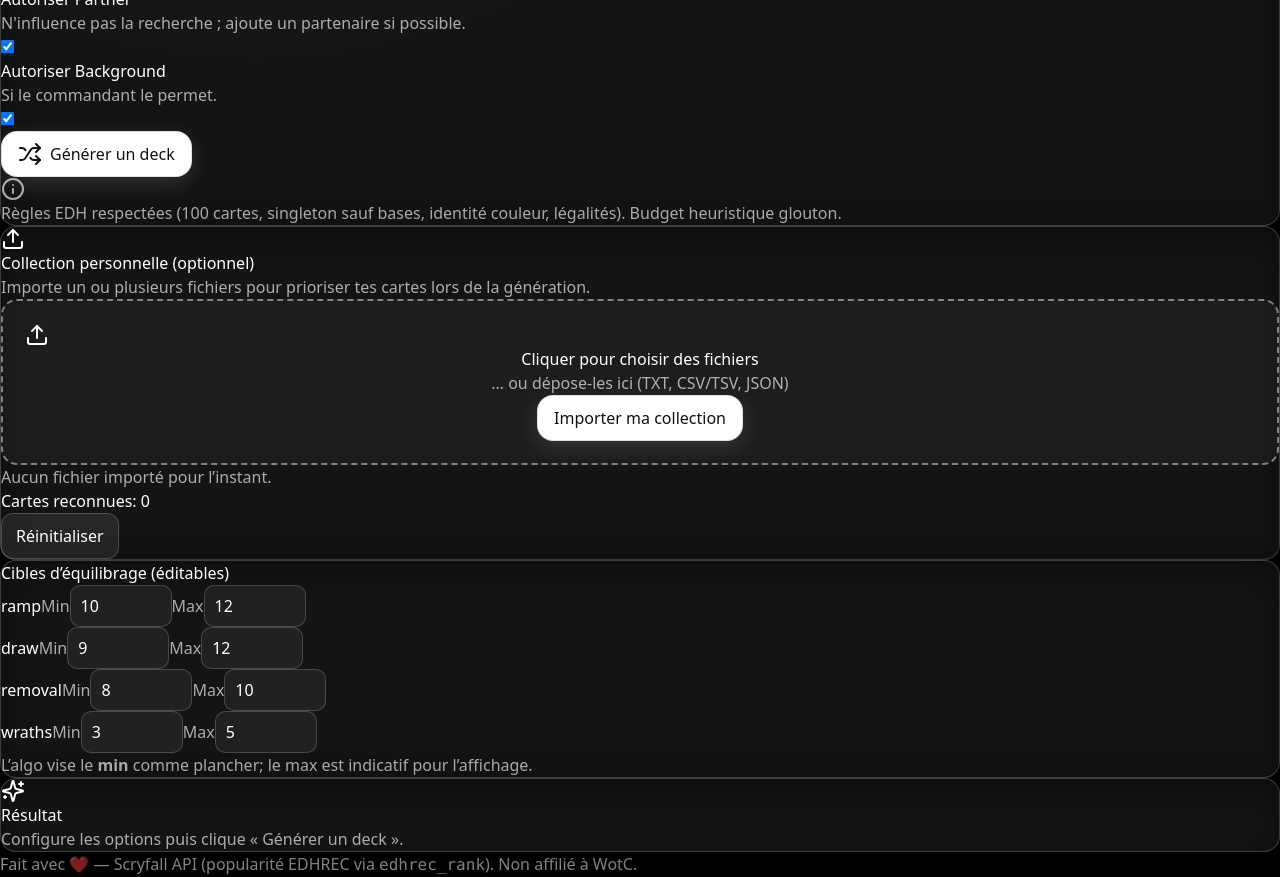
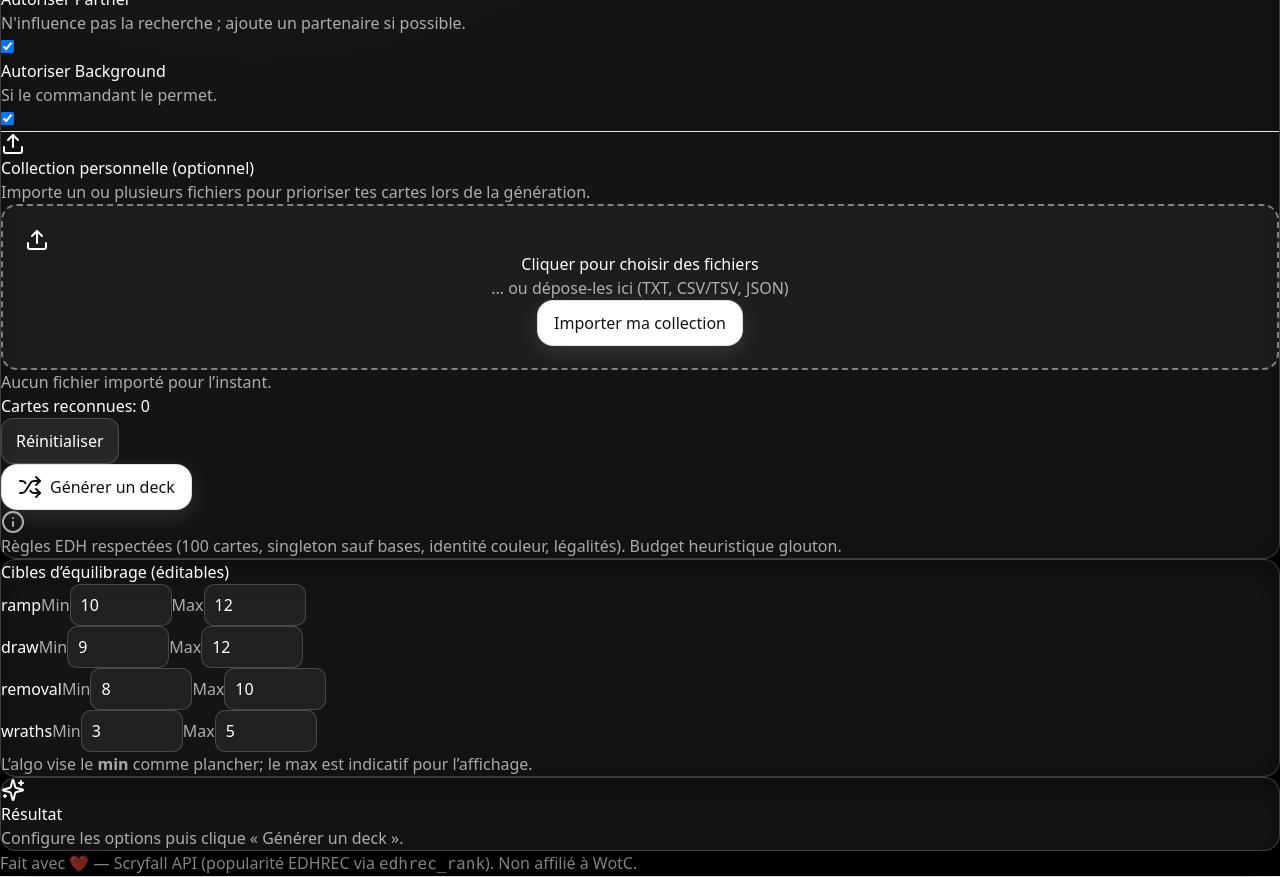
Before and after one commit to Lawsings/commander-craft, a React (Vite) app: page / in a window 1280 px wide. Shown: the part 480-1357 px from the top of the page. Built offline with nearby package versions, Linux system fonts and the light colour scheme.

Commit message:
Upadate index.css / app.jsx
Correction ombre theme clair
Déplacement section collection

```diff
--- a/src/App.jsx
+++ b/src/App.jsx
@@ -190,7 +190,6 @@ export default function App() {
               <div className="mt-4">
                 <span className="muted text-sm">Identité couleur (optionnel)</span>
                 <div className="flex gap-2 mt-2 flex-wrap items-center">
-                  {/* Bouton "Uncolor" / Réinitialiser */}
                   <button className="btn p-2.5" onClick={() => setDesiredCI("")} title="Aucune couleur (Réinitialiser)">
                      <svg xmlns="http://www.w3.org/2000/svg" width="20" height="20" viewBox="0 0 24 24" fill="none" stroke="currentColor" strokeWidth="2" strokeLinecap="round" strokeLinejoin="round">
                         <circle cx="12" cy="12" r="10"/>
@@ -259,32 +258,21 @@ export default function App() {
               <input type="checkbox" checked={allowBackground} onChange={e => setAllowBackground(e.target.checked)} />
             </div>
 
-            <button className="mt-5 w-full btn-primary justify-center" disabled={loading} onClick={generate}>
-              {loading ? (<RefreshCcw className="h-4 w-4 animate-spin" />) : (<Shuffle className="h-4 w-4" />)} {loading ? "Génération..." : "Générer un deck"}
-            </button>
-
-            {error && <p className="text-sm" style={{ color: '#ffb4c2' }}>{error}</p>}
-
-            <div className="text-xs muted flex items-start gap-2 mt-3">
-              <Info className="h-4 w-4 mt-0.5" />
-              <p>Règles EDH respectées (100 cartes, singleton sauf bases, identité couleur, légalités). Budget heuristique glouton.</p>
-            </div>
-          </div>
-
-          <div className="lg:col-span-2 space-y-8">
-            <div className="glass p-6">
-              <div className="flex items-center gap-2 mb-4"><Upload className="h-5 w-5" /><h2 className="font-medium">Collection personnelle (optionnel)</h2></div>
+            {/* SECTION COLLECTION PERSONNELLE DÉPLACÉE ICI */}
+            <hr className="my-6 border-white/10" />
+            <div>
+              <div className="flex items-center gap-2 mb-4"><Upload className="h-5 w-5"/><h2 className="font-medium">Collection personnelle (optionnel)</h2></div>
               <p className="text-sm muted">Importe un ou plusieurs fichiers pour prioriser tes cartes lors de la génération.</p>
-              <div className="mt-3"><FileDrop onFiles={async (files) => { for (const f of files) { await handleCollectionFile(f); } }} /></div>
+              <div className="mt-3"><FileDrop onFiles={async (files)=>{ for(const f of files){ await handleCollectionFile(f); } }}/></div>
               <div className="mt-3 text-sm">
-                {uploadedFiles.length > 0 ? (
+                {uploadedFiles.length>0 ? (
                   <div className="space-y-2">
                     <div className="muted text-xs">Fichiers importés ({uploadedFiles.length}) :</div>
                     <ul className="grid md:grid-cols-2 gap-2">
-                      {uploadedFiles.map(f => (
+                      {uploadedFiles.map(f=> (
                         <li key={f.id} className="flex items-center justify-between glass-strong rounded-lg px-3 py-1.5">
                           <span className="truncate" title={f.name}>{f.name}</span>
-                          <button className="btn" onClick={() => removeUploadedFile(f.id)} title="Supprimer ce fichier"><Trash2 className="h-4 w-4" /></button>
+                          <button className="btn" onClick={()=>removeUploadedFile(f.id)} title="Supprimer ce fichier"><Trash2 className="h-4 w-4"/></button>
                         </li>
                       ))}
                     </ul>
@@ -297,79 +285,98 @@ export default function App() {
               </div>
             </div>
 
+            <button className="mt-6 w-full btn-primary justify-center" disabled={loading} onClick={generate}>
+              {loading? (<RefreshCcw className="h-4 w-4 animate-spin"/>):(<Shuffle className="h-4 w-4"/>)} {loading?"Génération...":"Générer un deck"}
+            </button>
+
+            {error && <p className="text-sm mt-3" style={{color:'#ffb4c2'}}>{error}</p>}
+
+            <div className="text-xs muted flex items-start gap-2 mt-3">
+              <Info className="h-4 w-4 mt-0.5"/>
+              <p>Règles EDH respectées (100 cartes, singleton sauf bases, identité couleur, légalités). Budget heuristique glouton.</p>
+            </div>
+          </div>
+
+          {/* Right column */}
+          <div className="lg:col-span-2 space-y-8">
+            {/* Editable balance targets */}
             <div className="glass p-6">
               <h3 className="font-medium mb-3">Cibles d’équilibrage (éditables)</h3>
               <div className="grid md:grid-cols-2 gap-4 text-sm">
-                {["ramp", "draw", "removal", "wraths"].map(cat => (
+                {["ramp","draw","removal","wraths"].map(cat=> (
                   <div key={cat} className="flex items-center gap-2">
                     <span className="w-28 capitalize">{cat}</span>
                     <label className="text-xs muted">Min</label>
-                    <input type="number" className="w-16 input px-2 py-1" value={targets[cat].min} min={0} max={99} onChange={e => setTargets(prev => ({ ...prev, [cat]: { ...prev[cat], min: Number(e.target.value) || 0 } }))} />
+                    <input type="number" className="w-16 input px-2 py-1" value={targets[cat].min} min={0} max={99} onChange={e=>setTargets(prev=>({...prev, [cat]:{...prev[cat], min:Number(e.target.value)||0}}))}/>
                     <label className="text-xs muted">Max</label>
-                    <input type="number" className="w-16 input px-2 py-1" value={targets[cat].max} min={0} max={99} onChange={e => setTargets(prev => ({ ...prev, [cat]: { ...prev[cat], max: Number(e.target.value) || 0 } }))} />
+                    <input type="number" className="w-16 input px-2 py-1" value={targets[cat].max} min={0} max={99} onChange={e=>setTargets(prev=>({...prev, [cat]:{...prev[cat], max:Number(e.target.value)||0}}))}/>
                   </div>
                 ))}
               </div>
               <p className="text-xs muted mt-2">L’algo vise le <b>min</b> comme plancher; le max est indicatif pour l’affichage.</p>
             </div>
 
+            {/* Result */}
             <div className="glass p-6">
-              <div className="flex items-center gap-2 mb-4"><Sparkles className="h-5 w-5" /><h2 className="font-medium">Résultat</h2></div>
+              <div className="flex items-center gap-2 mb-4"><Sparkles className="h-5 w-5"/><h2 className="font-medium">Résultat</h2></div>
               {!deck ? (
                 <div className="text-sm muted">Configure les options puis clique « Générer un deck ».</div>
               ) : (
                 <div className="space-y-6">
+                  {/* Commander(s) */}
                   <div ref={commanderSectionRef} className="section-anchor">
-                    <h3 className="text-lg font-medium">Commandant{deck.commanders.length > 1 ? 's' : ''} ({deck.commanders.length})</h3>
+                    <h3 className="text-lg font-medium">Commandant{deck.commanders.length>1?'s':''} ({deck.commanders.length})</h3>
                     <div className="mt-2 grid md:grid-cols-2 gap-3">
-                      {deck.commandersFull?.map((c, i) => {
+                      {deck.commandersFull?.map((c,i)=> {
                         const owned = isOwned(c.name);
                         return (
                           <div key={i} className="glass-strong rounded-lg p-3 flex gap-3">
                             {c.small ? (
-                              <img src={c.small} alt={c.name} className="w-20 h-28 object-cover rounded cursor-pointer" onClick={() => { setModalCard(c); setModalOwned(owned); setShowModal(true); }} />
-                            ) : (<div className="w-20 h-28 glass-strong rounded" />)}
+                              <img src={c.small} alt={c.name} className="w-20 h-28 object-cover rounded cursor-pointer" onClick={()=>{setModalCard(c); setModalOwned(owned); setShowModal(true);}}/>
+                            ) : (<div className="w-20 h-28 glass-strong rounded"/>) }
                             <div className="min-w-0">
-                              <button className="text-left font-medium hover:underline flex items-center gap-1" onClick={() => { setModalCard(c); setModalOwned(owned); setShowModal(true); }}>
+                              <button className="text-left font-medium hover:underline flex items-center gap-1" onClick={()=>{setModalCard(c); setModalOwned(owned); setShowModal(true);}}>
                                 <span className="truncate">{c.name}</span>
-                                {owned && (<span style={{ color: 'limegreen', fontWeight: 'bold' }} title="Carte présente dans votre collection">✓</span>)}
+                                {owned && (<span style={{color:'limegreen',fontWeight:'bold'}} title="Carte présente dans votre collection">✓</span>)}
                               </button>
-                              {c.mana_cost && <div className="text-xs muted mt-0.5"><ManaCost cost={c.mana_cost} /></div>}
+                              {c.mana_cost && <div className="text-xs muted mt-0.5"><ManaCost cost={c.mana_cost}/></div>}
                               {c.oracle_en && (
-                                <div className="text-xs mt-1" style={{ display: '-webkit-box', WebkitLineClamp: 3, WebkitBoxOrient: 'vertical', overflow: 'hidden' }}>
+                                <div className="text-xs mt-1" style={{display:'-webkit-box', WebkitLineClamp:3, WebkitBoxOrient:'vertical', overflow:'hidden'}}>
                                   {c.oracle_en}
                                 </div>
                               )}
-                              <div className="text-xs muted mt-1">Prix estimé: {(Number(c.prices?.eur) || Number(c.prices?.eur_foil) || 0).toFixed(2)}€</div>
+                              <div className="text-xs muted mt-1">Prix estimé: {(Number(c.prices?.eur)||Number(c.prices?.eur_foil)||0).toFixed(2)}€</div>
                             </div>
                           </div>
                         );
                       })}
                     </div>
-                    <p className="muted text-xs mt-1">Identité: {deck.colorIdentity || "(Colorless)"} • Taille: {deckSize} cartes • Coût estimé: {deck.spent?.toFixed(2)}€{deck.budget ? ` / Budget: ${deck.budget}€` : ''}</p>
+                    <p className="muted text-xs mt-1">Identité: {deck.colorIdentity || "(Colorless)"} • Taille: {deckSize} cartes • Coût estimé: {deck.spent?.toFixed(2)}€{deck.budget?` / Budget: ${deck.budget}€`:''}</p>
                   </div>
 
+                  {/* Balance indicators */}
                   <div className="grid md:grid-cols-2 gap-4">
-                    <Progress label="Ramp" value={deck.balanceCounts?.ramp || 0} targetMin={targets.ramp.min} targetMax={targets.ramp.max} />
-                    <Progress label="Pioche" value={deck.balanceCounts?.draw || 0} targetMin={targets.draw.min} targetMax={targets.draw.max} />
-                    <Progress label="Anti-bêtes / Answers" value={deck.balanceCounts?.removal || 0} targetMin={targets.removal.min} targetMax={targets.removal.max} />
-                    <Progress label="Wraths" value={deck.balanceCounts?.wraths || 0} targetMin={targets.wraths.min} targetMax={targets.wraths.max} />
+                    <Progress label="Ramp" value={deck.balanceCounts?.ramp||0} targetMin={targets.ramp.min} targetMax={targets.ramp.max}/>
+                    <Progress label="Pioche" value={deck.balanceCounts?.draw||0} targetMin={targets.draw.min} targetMax={targets.draw.max}/>
+                    <Progress label="Anti-bêtes / Answers" value={deck.balanceCounts?.removal||0} targetMin={targets.removal.min} targetMax={targets.removal.max}/>
+                    <Progress label="Wraths" value={deck.balanceCounts?.wraths||0} targetMin={targets.wraths.min} targetMax={targets.wraths.max}/>
                   </div>
 
+                  {/* Non-land spells grouped by primary type */}
                   <div>
-                    <h3 className="text-lg font-medium">Sorts non-terrains ({Object.values(deck.nonlands).reduce((a, b) => a + b, 0)})</h3>
-                    {Object.keys(nonlandsByType).length === 0 ? (
+                    <h3 className="text-lg font-medium">Sorts non-terrains ({Object.values(deck.nonlands).reduce((a,b)=>a+b,0)})</h3>
+                    {Object.keys(nonlandsByType).length===0 ? (
                       <p className="text-sm muted mt-1">Aucun sort détecté.</p>
                     ) : (
                       <div className="space-y-4 mt-2">
-                        {Object.entries(nonlandsByType).map(([label, cards]) => (
+                        {Object.entries(nonlandsByType).map(([label, cards])=> (
                           <div key={label}>
                             <h4 className="text-sm muted mb-2">{label} ({cards.length})</h4>
                             <div className="grid sm:grid-cols-2 lg:grid-cols-3 gap-2">
-                              {cards.map((c, idx) => {
+                              {cards.map((c,idx)=> {
                                 const owned = isOwned(c.name);
                                 return (
-                                  <CardTile key={c.name + idx} card={c} owned={owned} onOpen={(cc, ow) => { setModalCard(cc); setModalOwned(ow); setShowModal(true); }} />
+                                  <CardTile key={c.name+idx} card={c} owned={owned} onOpen={(cc, ow)=>{setModalCard(cc); setModalOwned(ow); setShowModal(true);}}/>
                                 );
                               })}
                             </div>
@@ -379,26 +386,28 @@ export default function App() {
                     )}
                   </div>
 
+                  {/* Lands as tiles (with modal) */}
                   <div>
-                    <h3 className="text-lg font-medium">Terrains ({Object.values(deck.lands).reduce((a, b) => a + b, 0)})</h3>
-                    {Array.isArray(deck.landCards) && deck.landCards.length > 0 ? (
+                    <h3 className="text-lg font-medium">Terrains ({Object.values(deck.lands).reduce((a,b)=>a+b,0)})</h3>
+                    {Array.isArray(deck.landCards) && deck.landCards.length>0 ? (
                       <div className="grid sm:grid-cols-2 lg:grid-cols-3 gap-2 mt-2">
-                        {deck.landCards.map((lc, idx) => {
+                        {deck.landCards.map((lc,idx)=> {
                           const owned = isOwned(lc.name);
                           return (
-                            <CardTile key={lc.name + idx} card={lc} qty={lc.qty} owned={owned} onOpen={(cc, ow) => { setModalCard(cc); setModalOwned(ow); setShowModal(true); }} />
+                            <CardTile key={lc.name+idx} card={lc} qty={lc.qty} owned={owned} onOpen={(cc, ow)=>{setModalCard(cc); setModalOwned(ow); setShowModal(true);}}/>
                           );
                         })}
                       </div>
                     ) : (
                       <div className="grid md:grid-cols-2 gap-2 mt-2 text-sm">
-                        {Object.entries(deck.lands).map(([n, q]) => (
+                        {Object.entries(deck.lands).map(([n,q]) => (
                           <div key={n} className="flex justify-between glass-strong rounded-lg px-3 py-1.5"><span>{n}</span><span className="muted">x{q}</span></div>
                         ))}
                       </div>
                     )}
                   </div>
 
+                  {/* Statistics */}
                   <div className="glass-strong rounded-xl p-4">
                     <h3 className="font-medium mb-3">Statistiques</h3>
                     {stats ? (
@@ -409,14 +418,14 @@ export default function App() {
                         </div>
                         <div className="glass rounded-lg p-3">
                           <div className="muted text-xs">Coût estimé du deck</div>
-                          <div className="text-lg font-semibold">{(deck.spent || 0).toFixed(2)}€</div>
+                          <div className="text-lg font-semibold">{(deck.spent||0).toFixed(2)}€</div>
                         </div>
                         <div className="glass rounded-lg p-3">
                           <div className="muted text-xs">CMC moyen (hors terrains)</div>
                           <div className="text-lg font-semibold">{stats.avgCmc}</div>
                         </div>
                         <div className="md:col-span-3 grid md:grid-cols-4 gap-2">
-                          {Object.entries(stats.typeCounts).map(([k, v]) => (
+                          {Object.entries(stats.typeCounts).map(([k,v])=> (
                             <div key={k} className="glass rounded-lg p-3 flex items-center justify-between"><span className="muted text-xs">{k}</span><span className="font-medium">{v}</span></div>
                           ))}
                         </div>
@@ -426,11 +435,12 @@ export default function App() {
                     )}
                   </div>
 
+                  {/* Bottom actions: stack on mobile for consistency */}
                   <div className="grid grid-cols-1 lg:flex lg:flex-wrap lg:gap-2 gap-2">
-                    <button className="btn" onClick={copyList}><Copy className="inline-block h-4 w-4" />Copier</button>
-                    <button className="btn" onClick={exportJson}><Download className="inline-block h-4 w-4" />JSON</button>
-                    <button className="btn-primary" onClick={exportTxt}><Download className="inline-block h-4 w-4" />TXT</button>
-                    <button className="btn" onClick={reequilibrer} disabled={loading}><Sparkles className="inline-block h-4 w-4" />Rééquilibrer</button>
+                    <button className="btn" onClick={copyList}><Copy className="inline-block h-4 w-4"/>Copier</button>
+                    <button className="btn" onClick={exportJson}><Download className="inline-block h-4 w-4"/>JSON</button>
+                    <button className="btn-primary" onClick={exportTxt}><Download className="inline-block h-4 w-4"/>TXT</button>
+                    <button className="btn" onClick={reequilibrer} disabled={loading}><Sparkles className="inline-block h-4 w-4"/>Rééquilibrer</button>
                   </div>
                 </div>
               )}
```
Also changed, not shown: src/index.css (+6 -4 lines).
